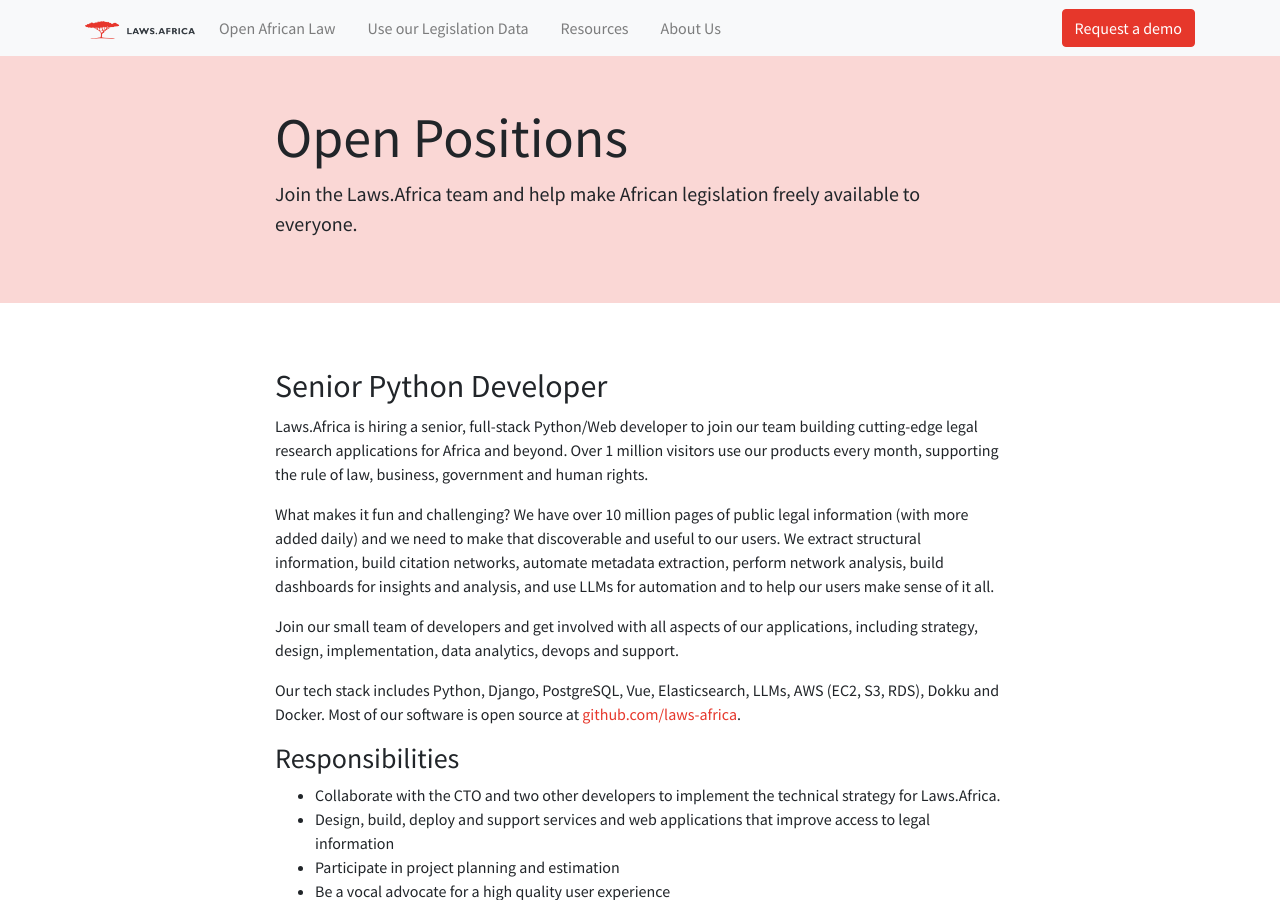
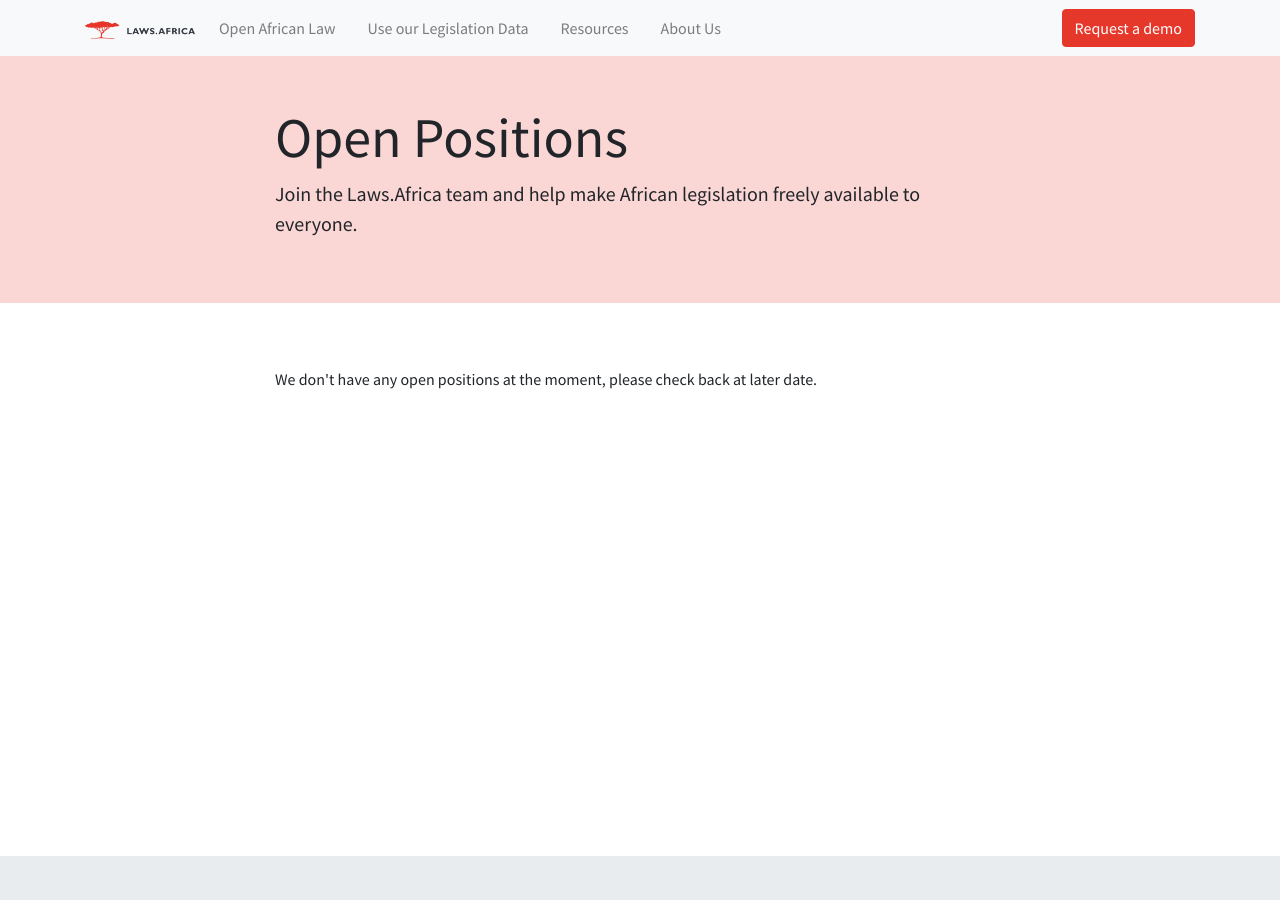
Before and after one commit to laws-africa/laws-africa.github.io, a Jekyll site: the page built from jobs.markdown, in a window 1280 px wide and 900 px high. Built offline with Jekyll 4.4.1, drawn with Linux system fonts in a browser that asks for light colours; nearby versions of some CDN libraries; comment, search, counter and statistics services are not loaded; some of the changed text lies outside the part shown.

Commit message:
Revert "Senior developer role"
This reverts commit 0ebeb0b583ae59e90c8814a3c1b1856d61af002a.

```diff
--- a/_config.yml
+++ b/_config.yml
@@ -51,7 +51,7 @@
 baseurl:
 url: https://laws.africa
 markdown: kramdown
-hiring: true
+hiring: false
 hiring_contributors: false
 plugins:
 - jekyll-feed
--- a/jobs.markdown
+++ b/jobs.markdown
@@ -4,47 +4,5 @@
 lead: Join the Laws.Africa team and help make African legislation freely available
   to everyone.
 positions:
-- title: Senior Python Developer
-  description: |
-    Laws.Africa is hiring a senior, full-stack Python/Web developer to
-    join our team building cutting-edge legal research applications for Africa and
-    beyond. Over 1 million visitors use our products every month, supporting the rule
-    of law, business, government and human rights.
-
-    What makes it fun and challenging? We have over 10 million pages of public
-    legal information (with more added daily) and we need to make that
-    discoverable and useful to our users. We extract structural information,
-    build citation networks, automate metadata extraction, perform network
-    analysis, build dashboards for insights and analysis, and use LLMs for automation
-    and to help our users make sense of it all.
-
-    Join our small team of developers and get involved with all aspects of our
-    applications, including strategy, design, implementation, data analytics,
-    devops and support.
-
-    Our tech stack includes Python, Django, PostgreSQL, Vue, Elasticsearch,
-    LLMs, AWS (EC2, S3, RDS), Dokku and Docker.  Most of our software is open
-    source at [github.com/laws-africa](github.com/laws-africa).
-  responsibilities: |
-    * Collaborate with the CTO and two other developers to implement the technical strategy for Laws.Africa.
-    * Design, build, deploy and support services and web applications that improve access to legal information
-    * Participate in project planning and estimation
-    * Be a vocal advocate for a high quality user experience
-  way_of_working: |
-    * We’re a small technical team that Gets Things Done and delivers remarkable value to our users.
-    * Our software is mature and stable, and we work with proven technology, not the latest shiny new thing.
-    * We all work remotely, with team members in South Africa, Kenya, Senegal and Spain.
-  requirements: |
-    * 5+ years Python experience
-    * 3+ years Django experience (essential)
-    * Highly proficient with all aspects of backend development (design, implementation, testing, debugging, documentation, operations)
-    * Comfortable with basic aspects of frontend development (HTML, CSS, Javascript)
-    * Clear communicator, both written and spoken
-    * Avoid “not invented here” syndrome
-    * An interest in the law is beneficial
-    * Experience with data analytics and machine learning is beneficial
-    * Experience with Akoma Ntoso or XML is beneficial
-  location: Remote / Cape Town
-  type: Full-time
 layout: jobs
 ---
```
